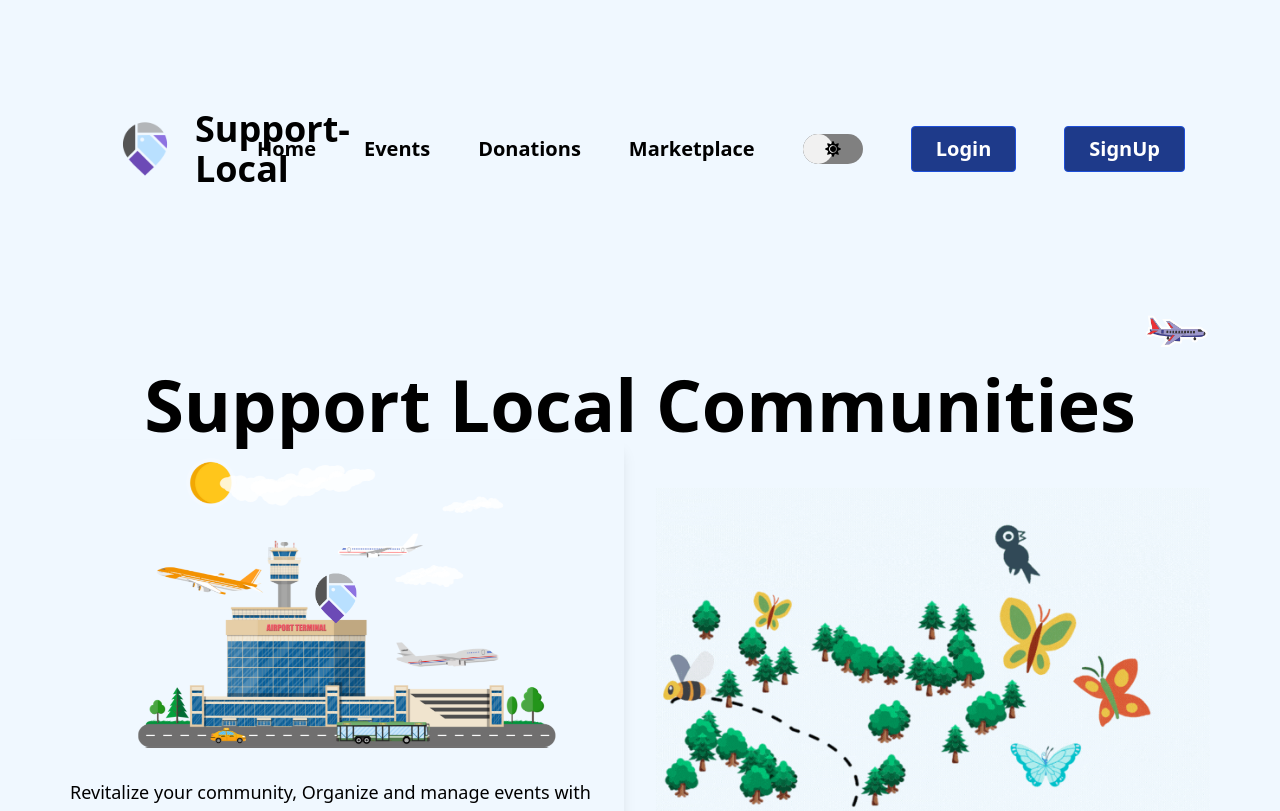
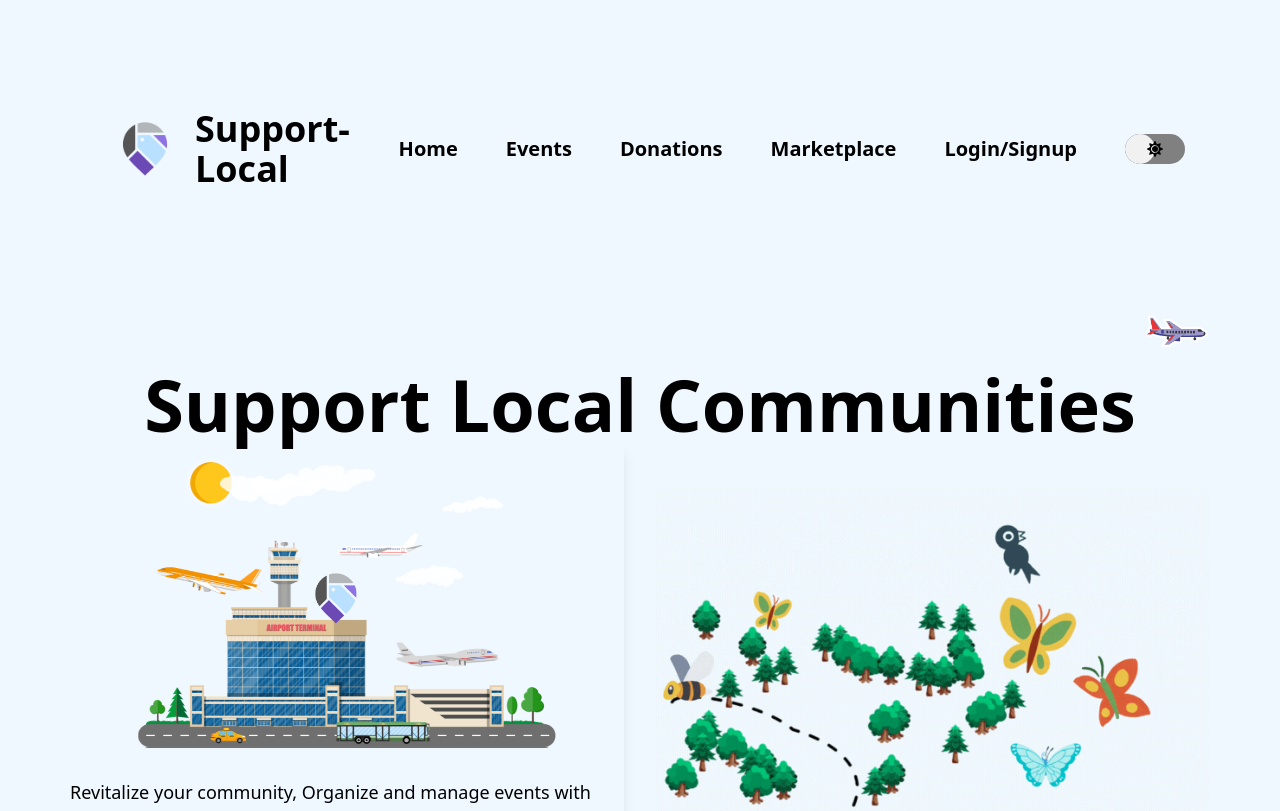
Before and after one commit to adityabisht02/Support-Local-Communities, a React (Create React App) app: page / in a window 1280 px wide. Shown: the top 811 px of the page. Built offline with nearby package versions, Linux system fonts and the light colour scheme; no server answers.

Commit message:
removed login restrictions for routes

```diff
--- a/src/App.js
+++ b/src/App.js
@@ -34,8 +34,6 @@ import { AuthContext } from "./context/AuthContext";
 const App = () => {
   const user = useContext(AuthContext);
   let routes;
-
-  if(user.isLoggedIn){
   routes = (
     <Routes>
       <Route path="/" element={<Home />} exact />
@@ -48,44 +46,64 @@ const App = () => {
       <Route path="/createDonation" element={<DonationForm />} exact />
       <Route path="/donations" element={<DonationList />} exact />
       <Route path="/donations/:postId" element={<DonationPost />} exact />
+      <Route path="/register" element={<Register />} exact />
+      <Route path="/login" element={<Login />} exact />
       <Route path="/aboutUs" element={<AboutUs />} exact />
       <Route path="/termsOfService" element={<TermsOfService />} exact />
       <Route path="/privacyPolicy" element={<PrivacyPolicy />} exact />
       <Route path="/contactUs" element={<ContactUs />} exact />
       <Route path="*" element={<Navigate to="/" replace />} />
     </Routes>
-    )
-  } else {
-    routes = (
-      <Routes>
-              <Route path="/" element={<Home />} exact />
-              <Route path="/register" element={<Register />} exact />
-              <Route path="/login" element={<Login />} exact />
-              <Route path="/marketplace" element={<PaintingMarketplace />} exact />
-              {/* <Route path="/artworkform" element={<ArtworkForm />} exact /> */}
-              <Route path="/events" element={<EventLists />} exact />
-              <Route path="/event/:id" element={<EventPost />} exact />
-              {/* <Route path="/createEvent" element={<CreateEvent />} exact /> */}
-              <Route path="/getEvents" element={<GetEvents />} exact />
-              {/* <Route path="/createDonation" element={<DonationForm />} exact /> */}
-              <Route path="/donations" element={<DonationList />} exact />
-              <Route path="/donations/:postId" element={<DonationPost />} exact />
-              <Route path="/aboutUs" element={<AboutUs />} exact />
-              <Route path="/termsOfService" element={<TermsOfService />} exact />
-              <Route path="/privacyPolicy" element={<PrivacyPolicy />} exact />
-              <Route path="/contactUs" element={<ContactUs />} exact />
-              <Route path="*" element={<Navigate to="/" replace />} />
-      </Routes>
-    )
-  }
+  );
+  // if (user.isLoggedIn) {
+  //   routes = (
+  //     <Routes>
+  //       <Route path="/" element={<Home />} exact />
+  //       <Route path="/events" element={<EventLists />} exact />
+  //       <Route path="/marketplace" element={<PaintingMarketplace />} exact />
+  //       <Route path="/artworkform" element={<ArtworkForm />} exact />
+  //       <Route path="/event/:id" element={<EventPost />} exact />
+  //       <Route path="/createEvent" element={<CreateEvent />} exact />
+  //       <Route path="/getEvents" element={<GetEvents />} exact />
+  //       <Route path="/createDonation" element={<DonationForm />} exact />
+  //       <Route path="/donations" element={<DonationList />} exact />
+  //       <Route path="/donations/:postId" element={<DonationPost />} exact />
+  //       <Route path="/aboutUs" element={<AboutUs />} exact />
+  //       <Route path="/termsOfService" element={<TermsOfService />} exact />
+  //       <Route path="/privacyPolicy" element={<PrivacyPolicy />} exact />
+  //       <Route path="/contactUs" element={<ContactUs />} exact />
+  //       <Route path="*" element={<Navigate to="/" replace />} />
+  //     </Routes>
+  //   );
+  // } else {
+  //   routes = (
+  //     <Routes>
+  //       <Route path="/" element={<Home />} exact />
+  //       <Route path="/register" element={<Register />} exact />
+  //       <Route path="/login" element={<Login />} exact />
+  //       <Route path="/marketplace" element={<PaintingMarketplace />} exact />
+  //       {/* <Route path="/artworkform" element={<ArtworkForm />} exact /> */}
+  //       <Route path="/events" element={<EventLists />} exact />
+  //       <Route path="/event/:id" element={<EventPost />} exact />
+  //       {/* <Route path="/createEvent" element={<CreateEvent />} exact /> */}
+  //       <Route path="/getEvents" element={<GetEvents />} exact />
+  //       {/* <Route path="/createDonation" element={<DonationForm />} exact /> */}
+  //       <Route path="/donations" element={<DonationList />} exact />
+  //       <Route path="/donations/:postId" element={<DonationPost />} exact />
+  //       <Route path="/aboutUs" element={<AboutUs />} exact />
+  //       <Route path="/termsOfService" element={<TermsOfService />} exact />
+  //       <Route path="/privacyPolicy" element={<PrivacyPolicy />} exact />
+  //       <Route path="/contactUs" element={<ContactUs />} exact />
+  //       <Route path="*" element={<Navigate to="/" replace />} />
+  //     </Routes>
+  //   );
+  //}
   return (
     <ThemeContextProvider>
       <div>
         <Router>
           <Navbar />
-          <main>
-            {routes}
-          </main>
+          <main>{routes}</main>
           <div>
             <Footer />
             <ScrollToTopButton />
--- a/src/components/Navbar.js
+++ b/src/components/Navbar.js
@@ -6,10 +6,10 @@ import { Link, Navigate } from "react-router-dom";
 import "./Navbar.css";
 import logo from "../assets/logo.png";
 import { ThemeContext } from "../context/ThemeContext";
-import Sun from '../assets/sun.gif';
-import Moon from '../assets/nightTheme/moon.gif';
+import Sun from "../assets/sun.gif";
+import Moon from "../assets/nightTheme/moon.gif";
 import { FaSun, FaMoon } from "react-icons/fa";
-import {AuthContext} from "../context/AuthContext";
+import { AuthContext } from "../context/AuthContext";
 import api from "../apis/apis";
 
 function Navbar() {
@@ -19,15 +19,15 @@ function Navbar() {
   const navigate = useNavigate();
   const loginUser = () => {
     navigate("/login");
-  }
+  };
   const registerUser = () => {
     navigate("/register");
-  }
+  };
   const logoutUser = () => {
     api.deleteSession();
     user.isLoggedIn = false;
     navigate("/");
-  }
+  };
 
   useEffect(() => {
     const body = document.body;
@@ -38,7 +38,7 @@ function Navbar() {
     }
   }, [theme]);
 
-  if (user.isLoggedIn){
+  if (user.isLoggedIn) {
     return (
       <div className={`navbar ${navbarCSS}`}>
         <div className="py-1">
@@ -98,7 +98,10 @@ function Navbar() {
                 </div>
               </button>
               {/* logout the user */}
-            <button className="px-6 py-2  bg-blue-900 hover:bg-blue-700 font-bold text-white text-xl border border-blue-700 rounded" onClick={logoutUser}>
+              <button
+                className="px-6 py-2  bg-blue-900 hover:bg-blue-700 font-bold text-white text-xl border border-blue-700 rounded"
+                onClick={logoutUser}
+              >
                 Logout
               </button>
             </div>
@@ -155,6 +158,20 @@ function Navbar() {
                   {/* <Link to="/artworkform">Submit Art</Link> */}
                 </div>
               </div>
+              {/* login or signUp the user */}
+              <div className="dropdown">
+                <Link
+                  to="/"
+                  className="hover:text-blue-800 font-bold text-xl dropbtn"
+                >
+                  Login/Signup
+                </Link>
+                <div className="dropdown-content">
+                  <Link to="/login">Login</Link>
+                  <Link to="/register">SignUp</Link>
+                  {/* <Link to="/artworkform">Submit Art</Link> */}
+                </div>
+              </div>
               <button className="theme-toggle-btn" onClick={toggleTheme}>
                 <div className="theme-toggle-slider" />
                 <div className="theme-toggle-icon">
@@ -165,18 +182,11 @@ function Navbar() {
                   )}
                 </div>
               </button>
-            {/* login or signUp the user */}
-            <button className="px-6 py-2  bg-blue-900 hover:bg-blue-700 font-bold text-white text-xl border border-blue-700 rounded" onClick={loginUser}>
-              Login
-            </button>
-            <button className="px-6 py-2  bg-blue-900 hover:bg-blue-700 font-bold text-white text-xl border border-blue-700 rounded" onClick={registerUser}>
-              SignUp
-            </button>
             </div>
           </div>
         </div>
       </div>
-    )
+    );
   }
 }
 
--- a/src/events/pages/CreateEventPage.js
+++ b/src/events/pages/CreateEventPage.js
@@ -2,7 +2,8 @@ import React, { useState, useContext } from "react";
 import "./CreateEventPage.css";
 import api from "../../apis/apis";
 import { ThemeContext } from "../../context/ThemeContext";
-import '../../components/Navbar.css';
+import { AuthContext } from "../../context/AuthContext";
+import "../../components/Navbar.css";
 
 const CreateEvent = () => {
   const { theme } = useContext(ThemeContext);
```
Lines whose indentation alone changed are shown as unchanged.
